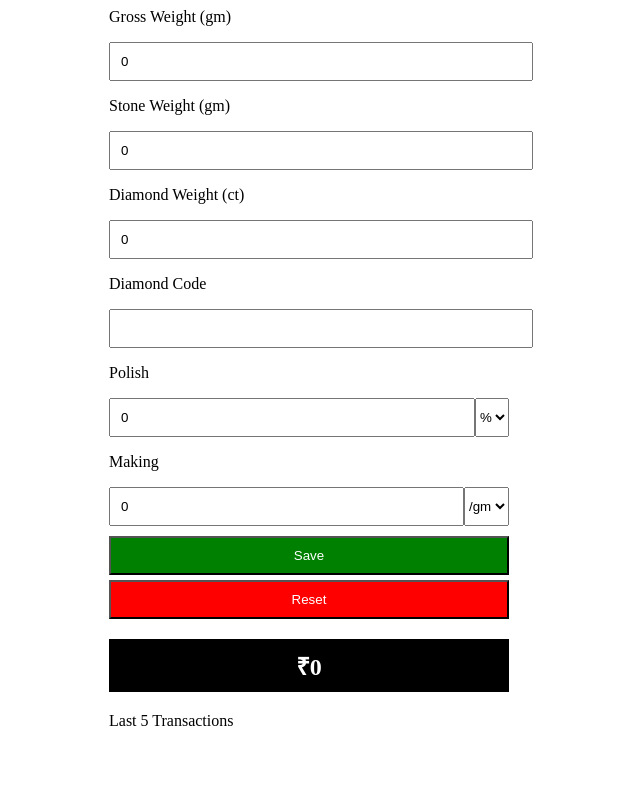
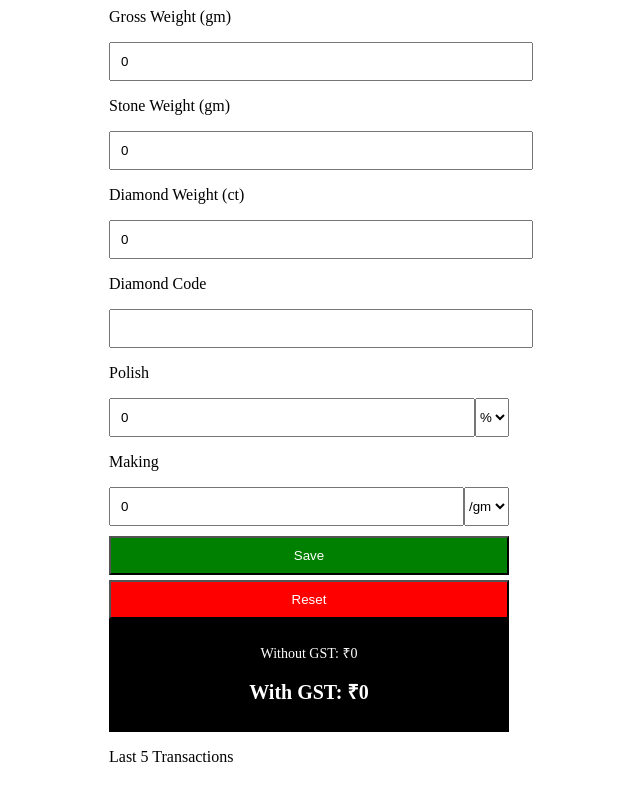
Before and after one commit to nkjewellers/jewellery-calculator, a Next.js app: page /calculator in a window 1280 px wide. Shown: the part 412-1212 px from the top of the page, without its empty margins (331-971 px from the left). Before the commit the page ends 1182 px from the top, so only its background shows below. Built offline with nearby package versions, Linux system fonts and the light colour scheme.

Commit message:
gst display final

```diff
--- a/app/calculator/page.tsx
+++ b/app/calculator/page.tsx
@@ -1,7 +1,7 @@
 "use client";
 
 import { useState } from "react";
-import Image from "next/image"; // ✅ sirf ye add kiya hai
+import Image from "next/image";
 
 export default function Calculator() {
 
@@ -65,8 +65,8 @@ export default function Calculator() {
   const diamondRate = num ? parseInt(num+"00") : 0;
   const diamondTotal = diamondRate * diamondCt;
 
-  const total = goldValue + makingValue + diamondTotal;
-  const final = total + total*0.03;
+  const total = goldValue + makingValue + diamondTotal; // without GST
+  const final = total + total*0.03; // with GST
 
   const saveHistory = () => {
     const entry = {
@@ -90,7 +90,6 @@ export default function Calculator() {
   return (
     <div style={{padding:16, maxWidth:400, margin:"auto"}}>
 
-      {/* ✅ LOGO FIXED */}
       <Image
         src="/logo.png"
         alt="logo"
@@ -173,9 +172,15 @@ export default function Calculator() {
         Reset
       </button>
 
-      <h2 style={{background:"black",color:"white",padding:10,textAlign:"center"}}>
-        ₹{final.toFixed(0)}
-      </h2>
+      {/* ✅ ONLY CHANGE HERE */}
+      <div style={{background:"black",color:"white",padding:10,textAlign:"center"}}>
+        <p style={{fontSize:14}}>
+          Without GST: ₹{total.toFixed(0)}
+        </p>
+        <h2 style={{fontSize:20,fontWeight:"bold"}}>
+          With GST: ₹{final.toFixed(0)}
+        </h2>
+      </div>
 
       <p>Last 5 Transactions</p>
       {history.map((h,i)=>(
```
Also changed, not shown: public/logo.png.png (deleted).
